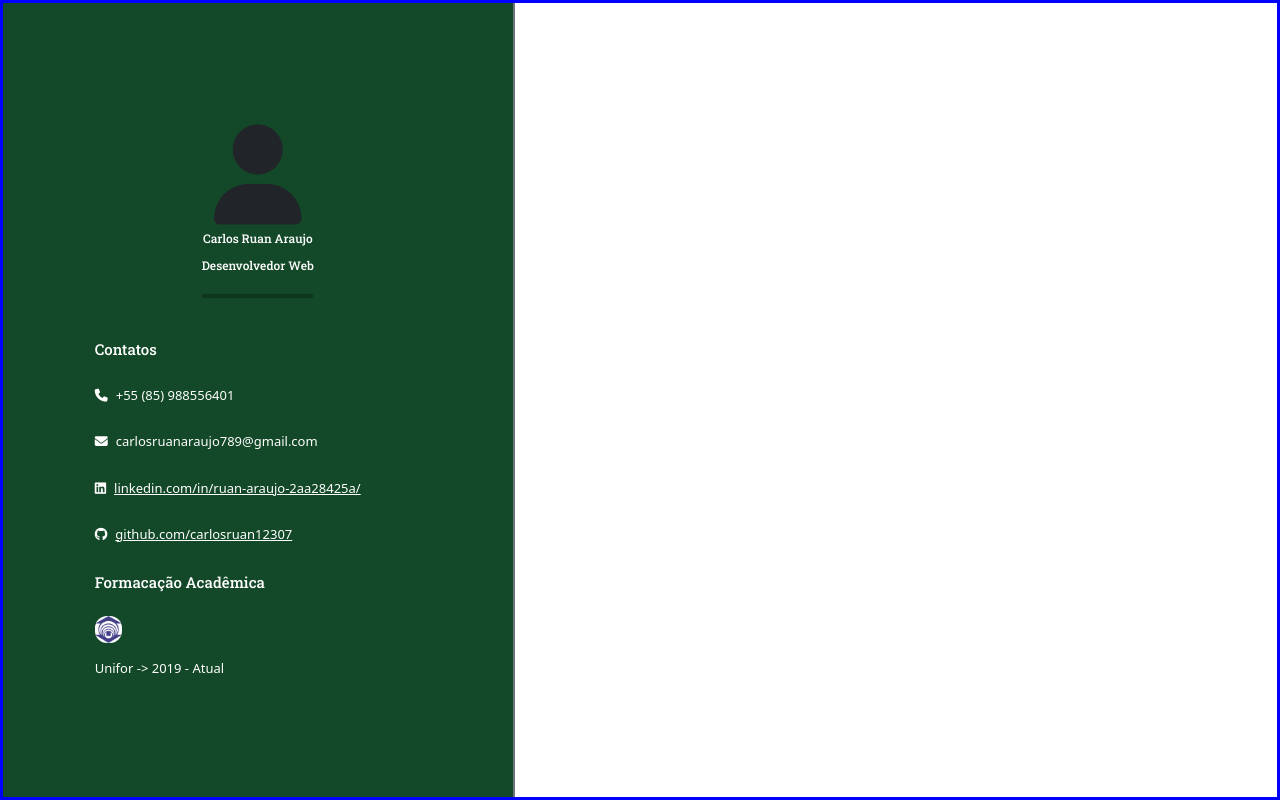
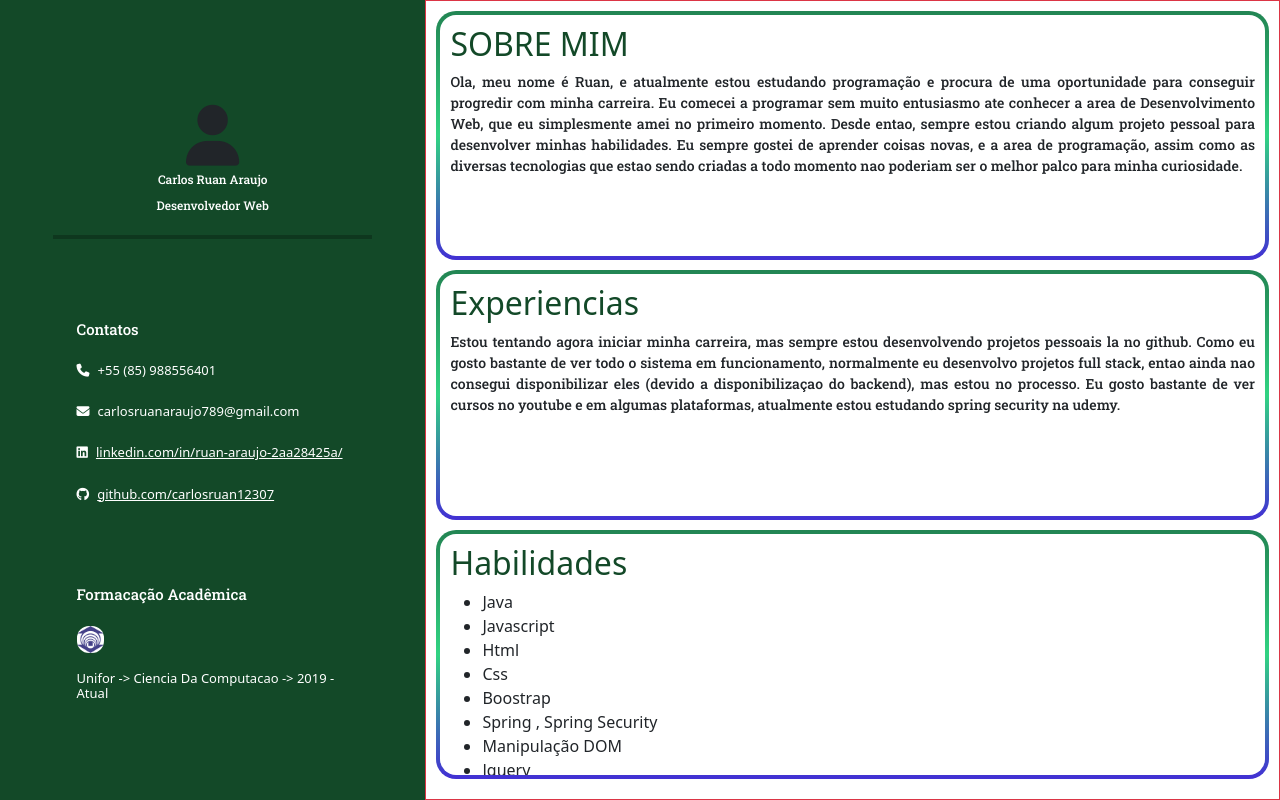
Before and after one commit to carlosruan12307/Curriculo, a React (Create React App) app in the folder curriculo/: page / in a window 1280 px wide. Built offline with nearby package versions, Linux system fonts and the light colour scheme.

Commit message:
finalizado - por enquanto... bu!

```diff
--- a/curriculo/public/index.html
+++ b/curriculo/public/index.html
@@ -5,9 +5,7 @@
     <style>
       @import url('https://fonts.googleapis.com/css2?family=Roboto+Slab:wght@500&display=swap');
     </style>
-    <style>
-      @import url('https://fonts.googleapis.com/css2?family=Roboto+Slab:wght@500&display=swap');
-    </style>
+
     <link href="https://cdn.jsdelivr.net/npm/bootstrap@5.3.0-alpha1/dist/css/bootstrap.min.css" rel="stylesheet" integrity="sha384-GLhlTQ8iRABdZLl6O3oVMWSktQOp6b7In1Zl3/Jr59b6EGGoI1aFkw7cmDA6j6gD" crossorigin="anonymous">
     <script src="https://kit.fontawesome.com/dc33a78999.js" crossorigin="anonymous"></script>
     <link rel="icon" href="%PUBLIC_URL%/favicon.ico" />
--- a/curriculo/src/App.css
+++ b/curriculo/src/App.css
@@ -1,6 +1,6 @@
 .dados {
   background-color: rgb(19, 73, 40);
-  height: 100%;
+  height: auto;
   width: 20%;
 
   display: flex;
@@ -12,27 +12,29 @@
 }
 
 .foto-conteudo {
-  margin: 2% auto;
-  width: auto;
+  margin: 15px auto;
+  width: 100%;
   overflow-wrap: break-word;
+
+
   word-wrap: break-word;
   word-break: break-word;
   display: flex;
   justify-items: center;
   flex-direction: column;
   align-items: center;
-
 }
-
 
 h1 {
   color: white;
   font-family: "Roboto Slab", serif;
   font-size: 35px;
   margin: 3% 18%;
+  margin-top: 30px;
 }
 
-.nome, .sou {
+.nome,
+.sou {
   margin: 0.5em 1.5em;
 }
 .sou {
@@ -44,7 +46,12 @@ hr {
   border: 2px solid rgb(0, 0, 0);
 }
 .aprofundado {
-
+  display: flex;
+  flex-direction: column;
+  width: 80%;
+  height: 100%;
+  padding: 10px;
+  text-align: justify;
 }
 .logo-unifor {
   margin: 10px 0px;
@@ -54,10 +61,10 @@ hr {
   border-radius: 12px;
 }
 
-.main{
-border: solid blue;
-height: 100vh;
-width: 100%;
+.main {
+
+  height: 100%;
+  width: 100%;
 }
 
 .conteiner-c {
@@ -66,59 +73,114 @@ width: 100%;
   flex-direction: column;
   justify-content: center;
   width: 100%;
+  overflow: auto;
+
+
   overflow-wrap: break-word;
   word-wrap: break-word;
   word-break: break-word;
+
 }
-.conteiner-flex-logo{
-  margin: 0px 18%;
-}
-.conteiner-f{
-  display: flex;
-  flex-direction: column;
-  width: 100%;
+.esquerda{
+
+
+
+
 
 
 
 }
+.conteiner-flex-logo {
+  margin: 0px 18%;
+}
+.conteiner-f {
+  display: flex;
+  flex-direction: column;
+  width: 100%;
+  overflow: auto;
+  margin-top: 20px;
+
+
+}
+
 .contato {
   color: white;
   margin: 3% 18%;
   width: auto;
 }
 
-
-#root {
+#root,
+.body {
   margin: 0px;
   width: 100%;
   height: 100vh;
 }
 
+.sobre-min-text,
+.experiencias-text,
+.habilidades-text {
+  color: rgb(19, 73, 40);
+}
+.lista-habilidades{
+  overflow: auto;
+}
+.habilidades,
+.experiencias,
+.sobre-min {
+  border: 4px solid transparent;
+  background: linear-gradient(rgb(255, 255, 255), white) padding-box,
+  linear-gradient(rgb(34, 133, 83), rgb(49, 211, 130), rgb(66, 47, 212)) border-box ;
+  border-radius: 20px;
+
+
+  margin-bottom: 10px;
+  margin-right: 2 0px;
+  height: 35%;
+  overflow: auto;
+  padding: 10px;
+}
+
+p {
+  font-family: "Roboto Slab", serif;
+  font-size: 14px;
+  text-align: justify;
+  text-justify: inter-word;
+  margin: 0px;
+  padding: 0px;
+}
 
 @media screen and (max-width: 1300px)  {
   h1 {
     font-size: 15px;
+    margin-top: 50px;
   }
-  .nome{
+  .nome {
     font-size: 12px;
   }
   .sou {
     font-size: 12px;
   }
-  .foto {
-    font-size: 100px;
-  }
+
   .conteiner-flex-logo {
     display: block;
-
   }
-  .dados{
+  .foto {
+    font-size: 3.8rem;
+  }
+  .dados {
     width: 40%;
   }
-  .contato{
+  .contato {
     font-size: 13px;
   }
-  h5{
+  h5 {
     font-size: 13px;
   }
 }
+
+@media screen and (max-height: 700px) {
+
+
+
+
+}
--- a/curriculo/src/App.js
+++ b/curriculo/src/App.js
@@ -35,22 +35,54 @@ function App() {
           <h1>Formacação Acadêmica</h1>
           <div className="conteiner-flex-logo">
             <img alt="" className="logo-unifor me-3" src={unifor}></img>
-            <h5 className="mt-2 text-white">Unifor -&gt; 2019 - Atual</h5>
+            <h5 className="mt-2 text-white">
+              Unifor -&gt; Ciencia Da Computacao -&gt; 2019 - Atual
+            </h5>
           </div>
         </section>
       </div>
-      <div className="aprofundado border border-secondary">
-        {/* <section className="sobre-min">
-        <h2 className="sobre-min-text">SOBRE MIM</h2>
-        <p >Ola, meu nome é Ruan, e atualmente estou estudando programação e procura de uma oportunidade para conseguir progredir com minha carreira.
-
-          Eu comecei a programar sem muito entusiasmo ate conhecer a area de Desenvolvimento Web,
-           que eu me simplesmente amei no primeiro momento.
-           Desde entao, sempre estou criando algum projeto pessoal para desenvolver minhas habilidades.
-           Eu sempre gostei de aprender coisas novas, e a area de programação, assim como as diversas tecnologias que estao sendo criadas a todo momento nao poderiam ser o melhor palco para minha curiosidade.</p>
-        </section> */}
-        <section className="Experiencias">
-
+      <div className="aprofundado border border-danger">
+        <section className="sobre-min">
+          <h2 className="sobre-min-text">SOBRE MIM</h2>
+          <p>
+            Ola, meu nome é Ruan, e atualmente estou estudando programação e
+            procura de uma oportunidade para conseguir progredir com minha
+            carreira. Eu comecei a programar sem muito entusiasmo ate conhecer a
+            area de Desenvolvimento Web, que eu simplesmente amei no primeiro
+            momento. Desde entao, sempre estou criando algum projeto pessoal
+            para desenvolver minhas habilidades. Eu sempre gostei de aprender
+            coisas novas, e a area de programação, assim como as diversas
+            tecnologias que estao sendo criadas a todo momento nao poderiam ser
+            o melhor palco para minha curiosidade.
+          </p>
+        </section>
+        <section className="experiencias">
+          <h2 className="experiencias-text">Experiencias</h2>
+          <p>
+            Estou tentando agora iniciar minha carreira, mas sempre estou
+            desenvolvendo projetos pessoais la no github. Como eu gosto bastante
+            de ver todo o sistema em funcionamento, normalmente eu desenvolvo
+            projetos full stack, entao ainda nao consegui disponibilizar eles
+            (devido a disponibilizaçao do backend), mas estou no processo. Eu
+            gosto bastante de ver cursos no youtube e em algumas plataformas,
+            atualmente estou estudando spring security na udemy.{" "}
+          </p>
+        </section>
+        <section className="habilidades">
+          <h2 className="habilidades-text">Habilidades</h2>
+          <ul className="lista-habilidades">
+            <li>Java</li>
+            <li>Javascript</li>
+            <li>Html</li>
+            <li>Css</li>
+            <li>Boostrap</li>
+            <li>Spring , Spring Security</li>
+            <li>Manipulação DOM</li>
+            <li>Jquery</li>
+            <li>Git/Github</li>
+            <li>Sql</li>
+            <li>MySql</li>
+            </ul>
         </section>
       </div>
     </div>
```
